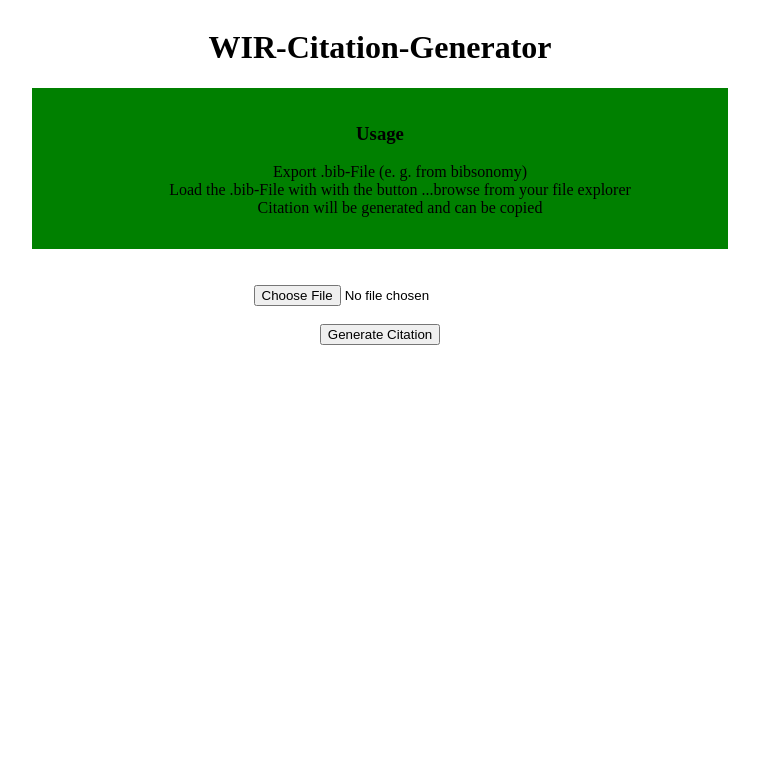
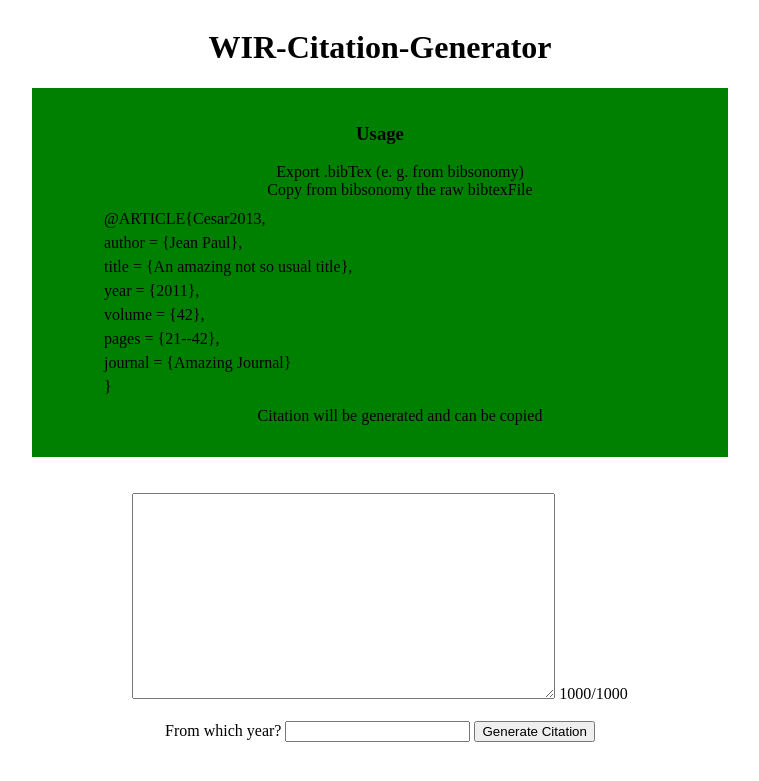
Before and after one commit to GG8000/WIR-Citation, a Flask app: page / in a window 1280 px wide. Shown: the top 781 px of the page, without its empty margins (260-1019 px from the left). Run offline with Flask 3, Linux system fonts and the light colour scheme.

Commit message:
changed way to upload bibtex file and input year now possible

```diff
--- a/app.py
+++ b/app.py
@@ -1,5 +1,6 @@
 from flask import Flask, request, render_template
 from main import parseBibTexToString as parseBibTex
+
 
 app = Flask(__name__)
 
@@ -12,5 +13,14 @@
 @app.route("/", methods=["POST"])
 def my_form_post():
     variable = request.form["file"]
-    string = parseBibTex(variable)
+    year = request.form["year"]
+
+    if not year:
+        import datetime
+
+        currentDateTime = datetime.datetime.now()
+        date = currentDateTime.date()
+        year = date.strftime("%Y")
+
+    string = parseBibTex(variable, int(year))
     return string
--- a/templates/index.html
+++ b/templates/index.html
@@ -5,26 +5,48 @@
     <meta charset="UTF-8">
     <meta name="viewport" content="width=device-width, initial-scale=1.0">
     <title>WIR-Citation-Generator</title>
+    <style>
+        textarea {
+            height: 200px;
+        }
+    </style>
 </head>
 
 <body style="text-align: center; display: flex; justify-content: center; flex-direction: column; align-items: center;">
+
     <h1>WIR-Citation-Generator</h1>
     <div style="background-color: green; width: 50%; padding: 1rem 2rem">
         <h3>Usage</h3>
         <ul style="list-style-type: none;">
-            <li>Export .bib-File (e. g. from bibsonomy)</li>
-            <li>Load the .bib-File with with the button ...browse from your file explorer</li>
+            <li>Export .bibTex (e. g. from bibsonomy)</li>
+            <li>Copy from bibsonomy the raw bibtexFile</li>
+            <li>
+                <div style="text-align: left; line-height: 0.5;">
+                    <p>@ARTICLE{Cesar2013,</p>
+                    <p>author = {Jean Paul},</p>
+                    <p>title = {An amazing not so usual title},</p>
+                    <p>year = {2011},</p>
+                    <p>volume = {42},</p>
+                    <p>pages = {21--42},</p>
+                    <p>journal = {Amazing Journal}</p>
+                    <p>}</p>
+                </div>
+            </li>
             <li>Citation will be generated and can be copied</li>
         </ul>
     </div>
     <form method="POST">
         <br />
         <br />
-        <input name="file" type="file" accept=".bib" />
+        <textarea id="textarea" name="file" rows="100" cols="50"></textarea>
+        <span id="char_count">1000/1000</span>
         <br />
         <br />
+        <label>From which year?</label>
+        <input type="number" name="year" />
         <input type="submit" value="Generate Citation">
     </form>
+
 
 </body>
 
```
Also changed, not shown: main.py (+42 -15 lines), 2 other files.
